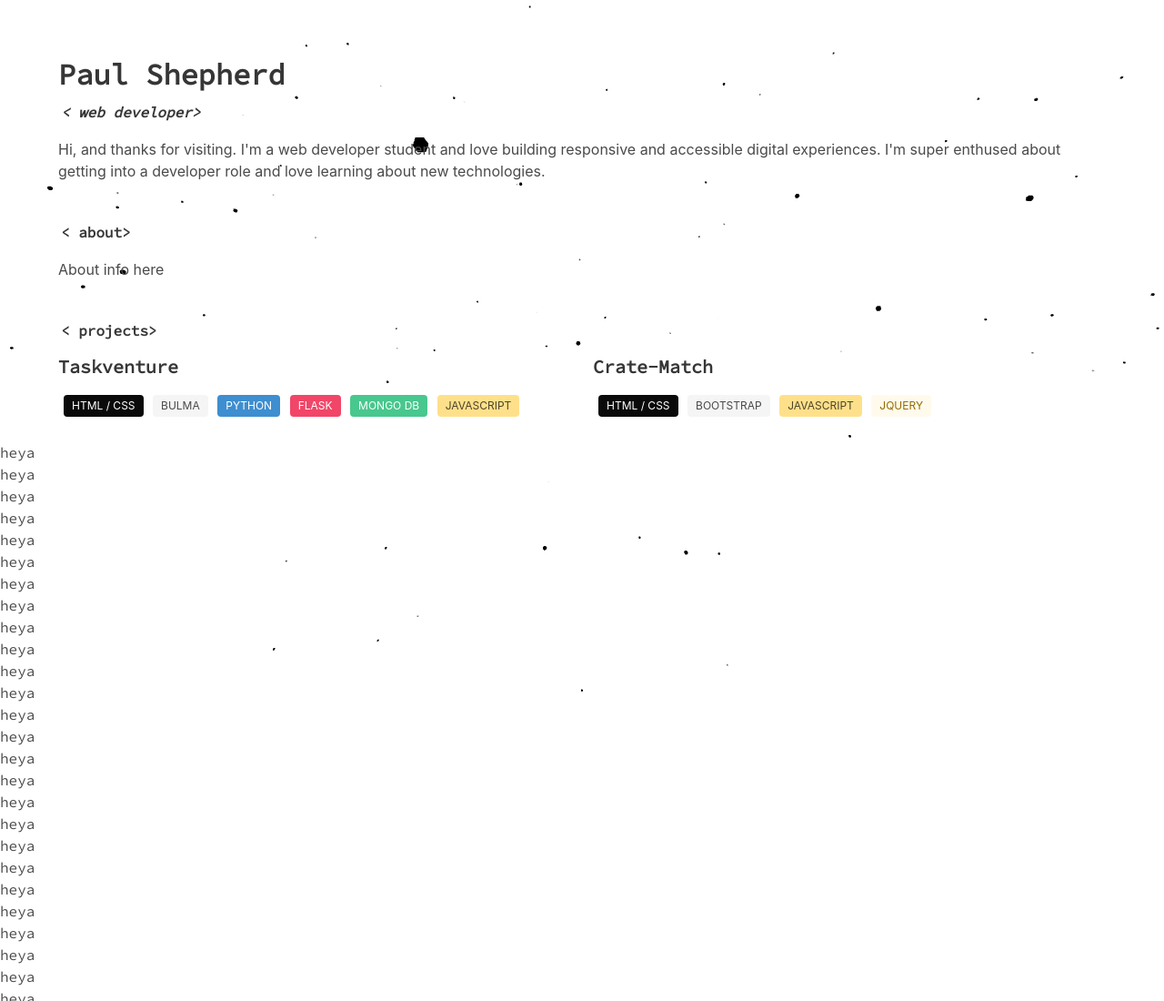
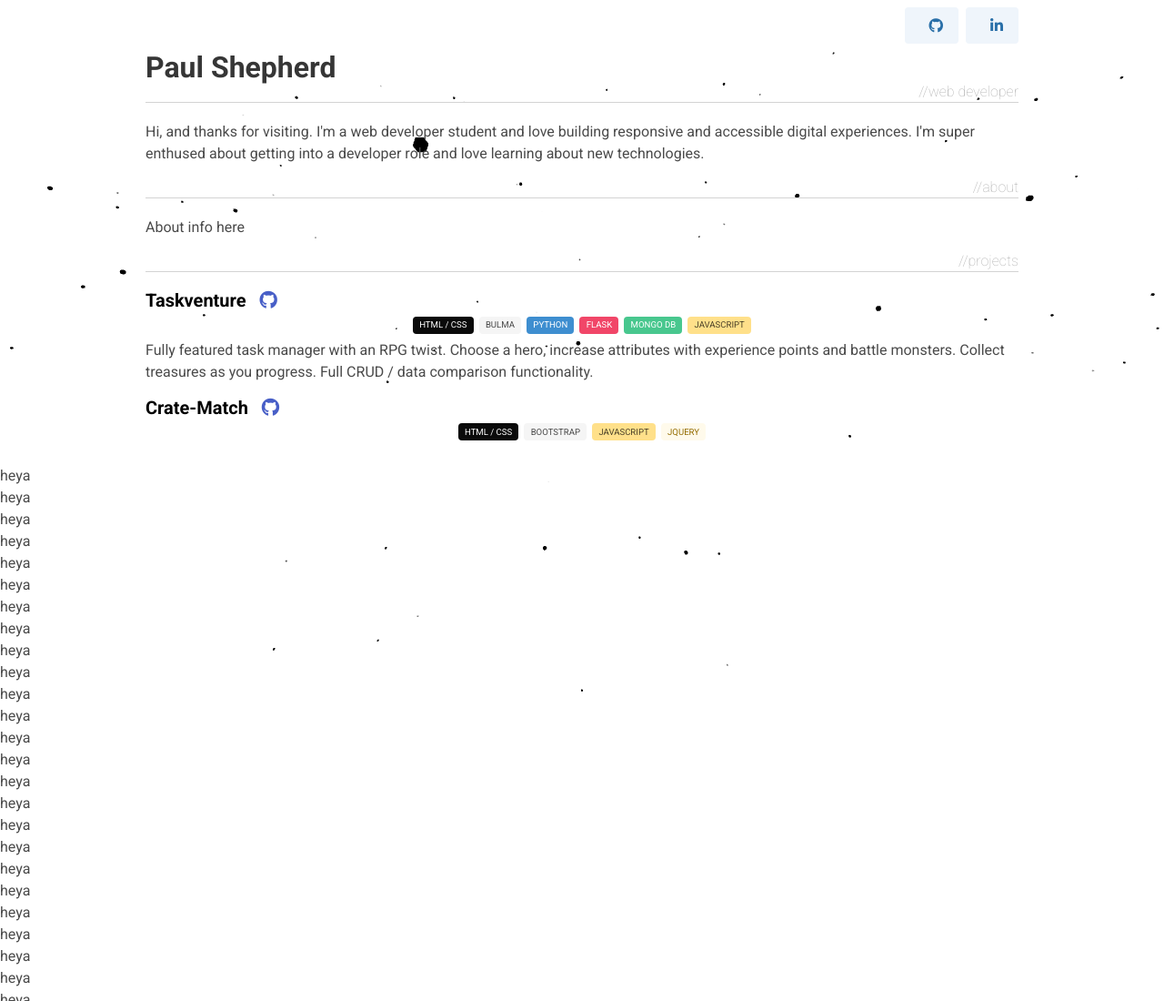
Before and after one commit to shepuk/ps-dev, a plain HTML site: page index.html in a window 1280 px wide. Shown: the top 1100 px of the page at 91% size. Drawn offline with nearby package versions, Linux system fonts and the light colour scheme; animation ran at ten frames a second.

Commit message:
styling updates to fonts, body

```diff
--- a/index.html
+++ b/index.html
@@ -6,33 +6,52 @@
     <meta http-equiv="X-UA-Compatible" content="IE=edge">
     <meta name="viewport" content="width=device-width, initial-scale=1.0">
     <link rel="stylesheet" href="https://cdn.jsdelivr.net/npm/bulma@0.9.3/css/bulma.min.css">
+    <link rel="stylesheet" href="https://use.fontawesome.com/releases/v5.15.4/css/all.css"
+        integrity="sha384-DyZ88mC6Up2uqS4h/KRgHuoeGwBcD4Ng9SiP4dIRy0EXTlnuz47vAwmeGwVChigm" crossorigin="anonymous" />
     <link rel="stylesheet" href="style.css">
-    <title>Document</title>
+    <title>Paul Shepherd</title>
 </head>
 
 <body>
 
     <div id="canvas"></div>
 
-    <div class="content portfolio-main">
-        <h1><strong>Paul Shepherd</strong> <br> <span class="title"><em>
-                    < web developer>
-                        </web>
-                </em> </span></h1>
+    <div class="container is-max-desktop content">
+
+        <nav class="navbar is-transparent" role="navigation" aria-label="main navigation">
+            <div class="navbar-menu">
+                <div class="navbar-end">
+                    <div class="navbar-item">
+                        <div class="buttons">
+                            <a class="button is-info is-light">
+                                <i class="fab fa-github"></i>
+                            </a>
+                            <a class="button is-info is-light">
+                                <i class="fab fa-linkedin-in"></i>
+                            </a>
+                        </div>
+                    </div>
+                </div>
+            </div>
+        </nav>
+
+        <h1><strong>Paul Shepherd</strong></h1>
+        <p class="title">//web developer</p>
+        <div class="seperator"></div>
         <p>Hi, and thanks for visiting. I'm a web developer student and love building responsive and accessible digital
             experiences. I'm super enthused about getting into a developer role and love learning about new
             technologies.</p>
-        <h1><span class="title">
-                < about>
-                    </about>
-            </span></h1>
+        <p class="title">//about</p>
+        <div class="seperator"></div>
         <p>About info here</p>
-        <h1><span class="title">
-                < projects>
-            </span></h1>
-        <div class="columns">
-            <div class="column">
-                <h4>Taskventure</h4>
+
+        <p class="title">//projects</p>
+        <div class="seperator"></div>
+
+
+        <a class="project-title" href="">
+            <h4>Taskventure <a href=""><i class="fab fa-github"></i></a></h4>
+        </a>
         <span class="technologies">
             <span class="tag is-black">HTML / CSS</span>
             <span class="tag is-light">BULMA</span>
@@ -41,17 +60,19 @@
             <span class="tag is-success">MONGO DB</span>
             <span class="tag is-warning">JAVASCRIPT</span>
         </span>
-            </div>
-            <div class="column">
-                <h4>Crate-Match</h4>
+
+        <p>Fully featured task manager with an RPG twist. Choose a hero, increase attributes with experience points and
+            battle monsters. Collect treasures as you progress. Full CRUD / data comparison functionality.</p>
+
+
+        <a class="project-title" href="https://shepuk.github.io/Project2-Match3-Game/"><h4>Crate-Match </a><a href=""><i class="fab fa-github"></i></a></h4>
         <span class="technologies">
             <span class="tag is-black">HTML / CSS</span>
             <span class="tag is-light">BOOTSTRAP</span>
             <span class="tag is-warning">JAVASCRIPT</span>
             <span class="tag is-warning is-light">JQUERY</span>
         </span>
-            </div>
-        </div>
+
     </div>
 
     <h1>heya</h1>
--- a/style.css
+++ b/style.css
@@ -1,15 +1,18 @@
-@import url('https://fonts.googleapis.com/css2?family=Source+Code+Pro:wght@300;400&display=swap');
+@import url('https://fonts.googleapis.com/css2?family=Roboto:ital,wght@0,100;0,300;0,400;0,500;0,700;0,900;1,100;1,300;1,400;1,500;1,700;1,900&display=swap');
 
 body {
     margin: 0;
+    font-family: Roboto, sans-serif;
 }
 
 h1, h2, h3, h4 {
-    font-family: "Source Code Pro", sans-serif;
+    margin: 0!important;
 }
 
 span {
     margin: 3px;
+    display: flex;
+    justify-content: center;
 }
 
 #canvas {
@@ -26,8 +29,35 @@ span {
 
 .title {
     font-size: 1rem;
+    text-align: right;
+    margin-bottom: 2px!important;
+    color: rgb(173, 173, 173);
+    font-weight: 100;
 }
 
 .technologies {
     display: flex-wrap;
 }
+
+.seperator {
+    width: auto;
+    height: 1px;
+    border-bottom: 1px solid rgb(211, 211, 211);
+    margin-bottom: 20px;
+}
+
+i {
+    margin-left: 10px;
+}
+
+.tag {
+    font-size: 0.6em!important;
+}
+
+.project-title {
+    color: black;
+}
+
+.project-title:hover {
+    color: #485fc7;
+}
```
Also changed, not shown: main.js (line endings or trailing spaces), screenshot-cratematch-ingame.png (added), screenshot-cratematch.png (added). Lines whose indentation alone changed are shown as unchanged.
